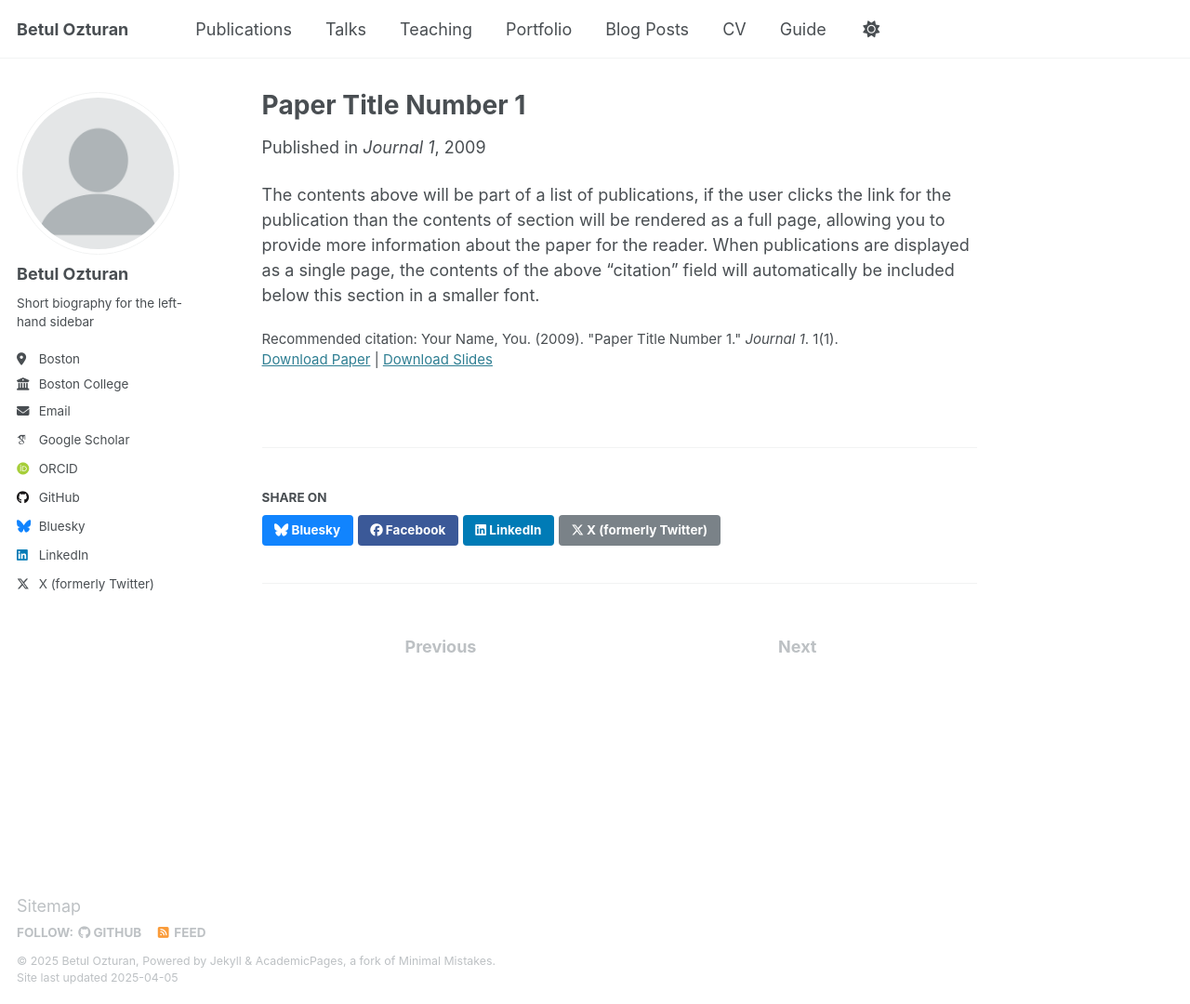
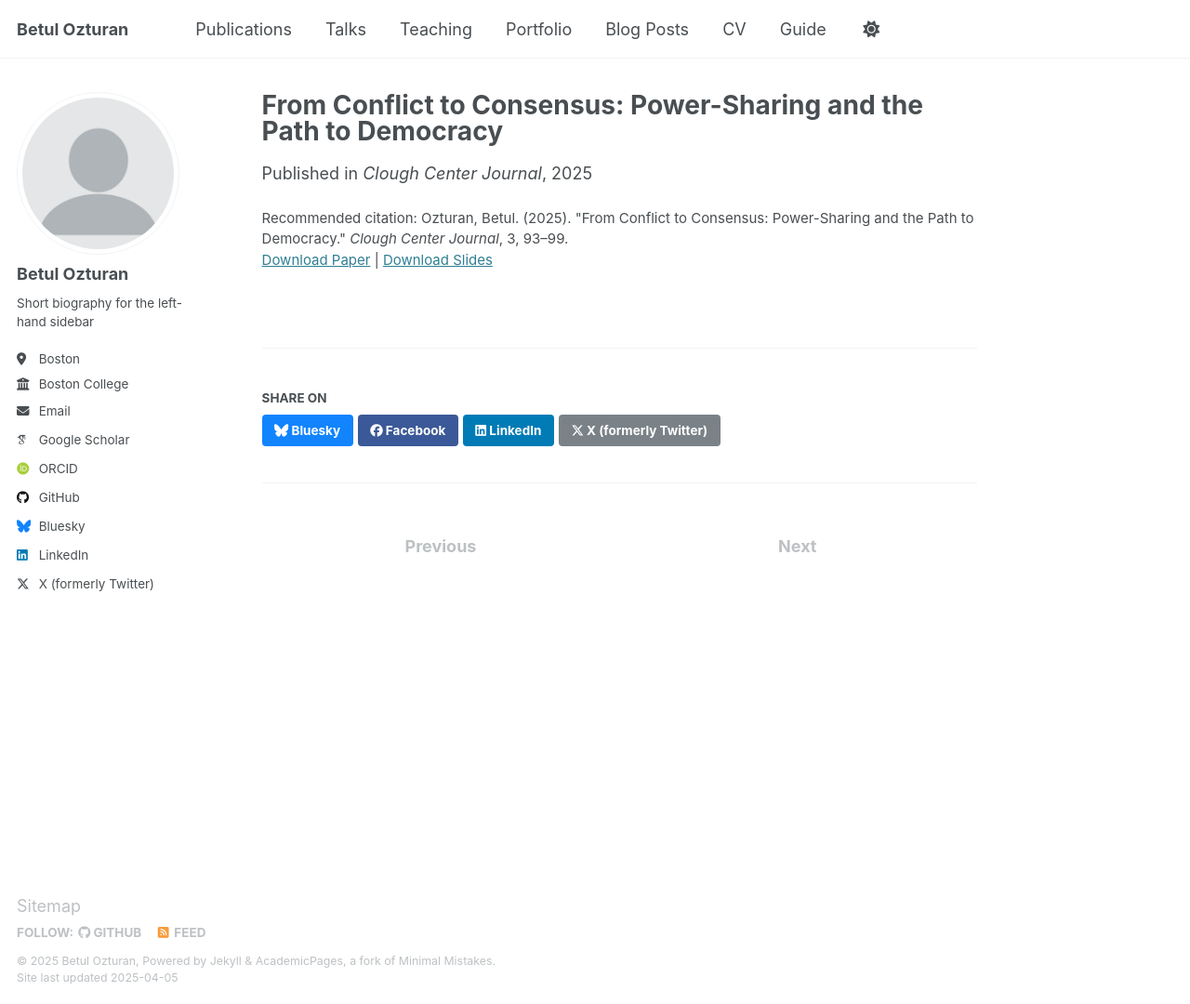
Before and after one commit to betulozturan/betulozturan.github.io, a Jekyll site: the page built from _publications/2009-10-01-paper-title-number-1.md, in a window 1280 px wide and 1080 px high. Shown: the whole window at 93% size. Built offline with Jekyll 4.4.1, drawn with Linux system fonts in a browser that asks for light colours; some web fonts are replaced.

Commit message:
Update 2009-10-01-paper-title-number-1.md

```diff
--- a/_publications/2009-10-01-paper-title-number-1.md
+++ b/_publications/2009-10-01-paper-title-number-1.md
@@ -1,14 +1,12 @@
 ---
-title: "Paper Title Number 1"
+title: "From Conflict to Consensus: Power-Sharing and the Path to Democracy"
 collection: publications
 category: manuscripts
-permalink: /publication/2009-10-01-paper-title-number-1
-excerpt: 'This paper is about the number 1. The number 2 is left for future work.'
-date: 2009-10-01
-venue: 'Journal 1'
-slidesurl: 'http://academicpages.github.io/files/slides1.pdf'
-paperurl: 'http://academicpages.github.io/files/paper1.pdf'
-citation: 'Your Name, You. (2009). &quot;Paper Title Number 1.&quot; <i>Journal 1</i>. 1(1).'
+permalink: /publication/2025-01-01-conflict-to-consensus
+excerpt: 'This paper explores how institutional power-sharing arrangements influence democratic development in post-conflict settings.'
+date: 2025-04-01
+venue: 'Clough Center Journal'
+slidesurl: 'http://academicpages.github.io/files/slides_conflict_to_consensus.pdf'
+paperurl: 'http://academicpages.github.io/files/paper_conflict_to_consensus.pdf'
+citation: 'Ozturan, Betul. (2025). "From Conflict to Consensus: Power-Sharing and the Path to Democracy." <i>Clough Center Journal</i>, 3, 93–99.'
 ---
-
-The contents above will be part of a list of publications, if the user clicks the link for the publication than the contents of section will be rendered as a full page, allowing you to provide more information about the paper for the reader. When publications are displayed as a single page, the contents of the above "citation" field will automatically be included below this section in a smaller font.
```
